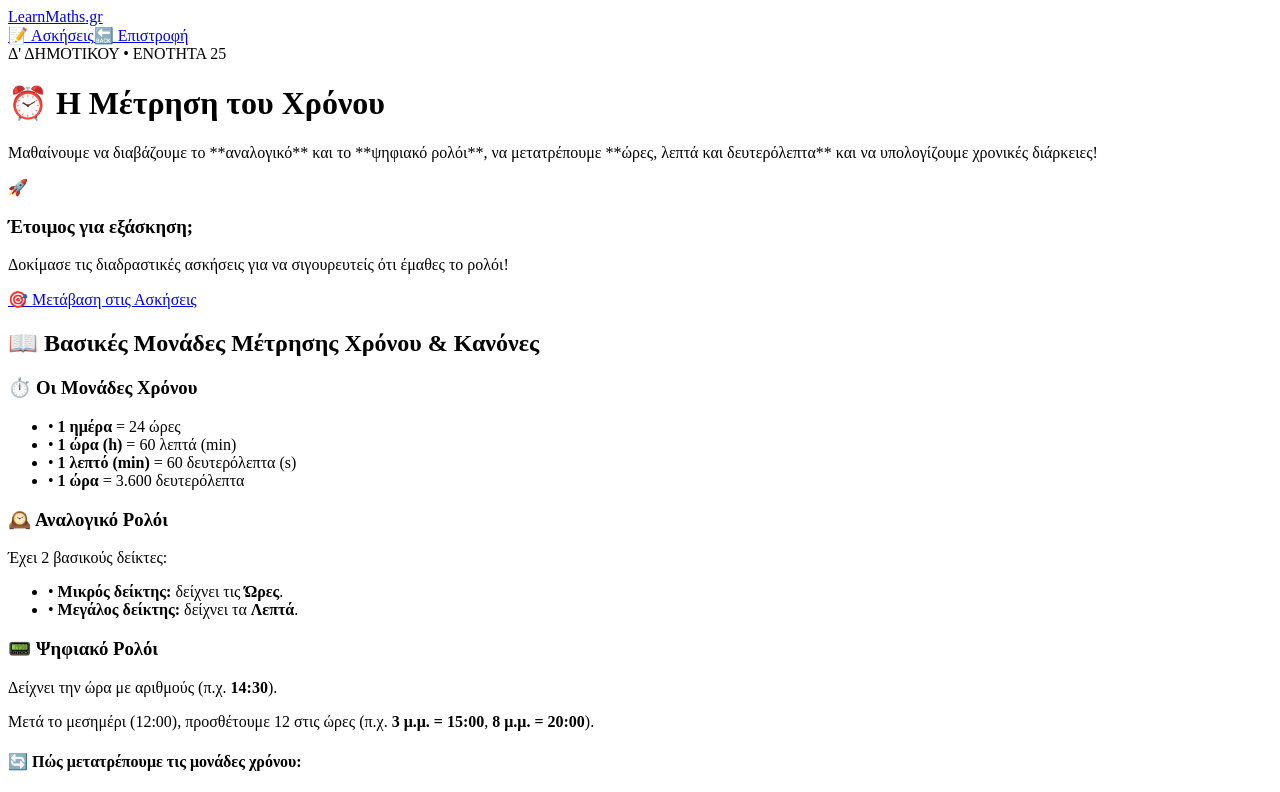
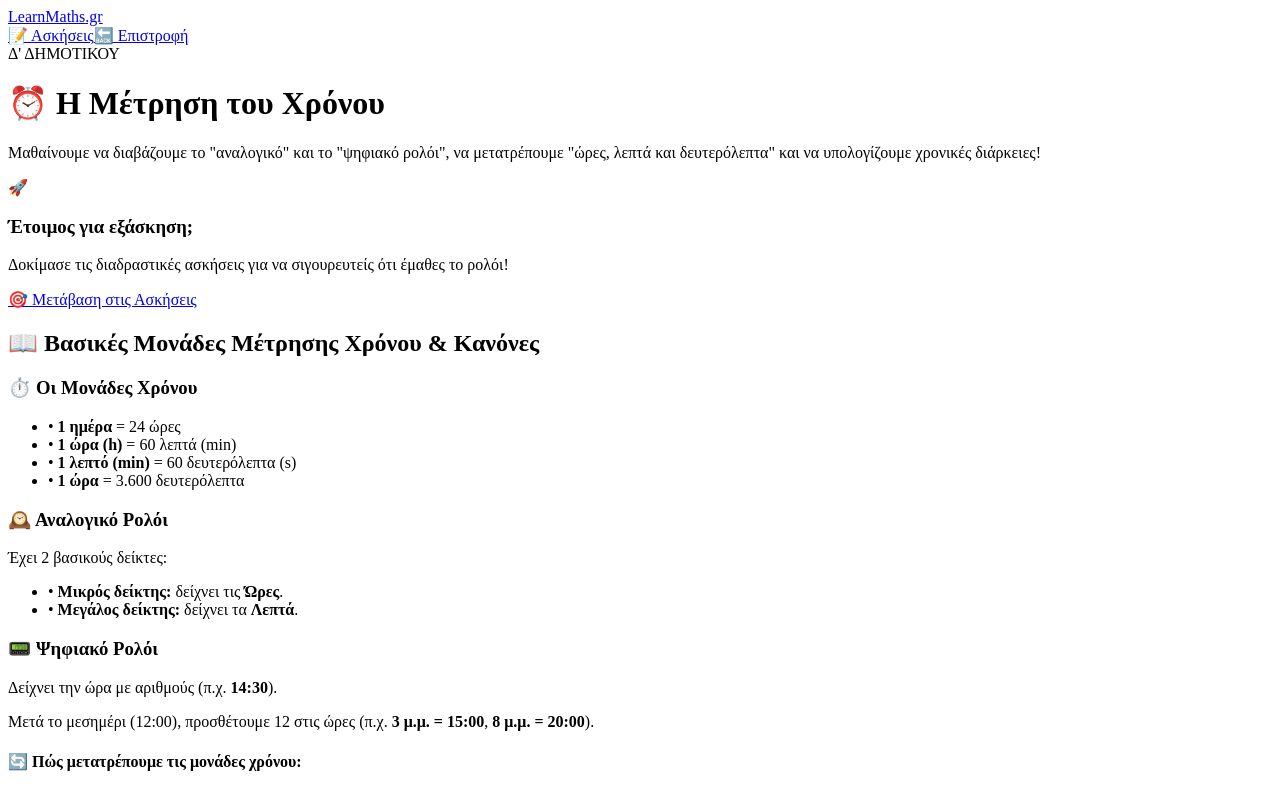
Before and after one commit to gkrimpas-lab/learn-maths-2026, a Next.js app: page /d-dimotikou/25-ora in a window 1280 px wide. Shown: the top 792 px of the page. Built offline with nearby package versions, Linux system fonts and the light colour scheme.

Commit message:
Fix typos and improve text clarity in 25-ora.js

```diff
--- a/pages/d-dimotikou/25-ora.js
+++ b/pages/d-dimotikou/25-ora.js
@@ -47,7 +47,7 @@ export default function OraTheoryPage() {
   return (
     <div className="min-h-screen bg-gray-50 text-gray-800 font-sans flex flex-col justify-between">
       <Head>
-        <title>⏰ Μέτρηση του Χρόνου & Ρολόι - LearnMaths.gr</title>
+        <title>⏰ Μέτρηση του Χρόνου και Ρολόι - LearnMaths.gr</title>
         <script src="https://cdn.tailwindcss.com"></script>
       </Head>
 
@@ -77,13 +77,13 @@ export default function OraTheoryPage() {
             <div className="relative z-10 grid grid-cols-1 md:grid-cols-3 gap-6 items-center">
               <div className="md:col-span-2 space-y-3">
                 <span className="bg-white/20 text-white text-xs font-black uppercase px-3 py-1 rounded-full tracking-wider">
-                  Δ' ΔΗΜΟΤΙΚΟΥ • ΕΝΟΤΗΤΑ 25
+                  Δ' ΔΗΜΟΤΙΚΟΥ
                 </span>
                 <h1 className="text-3xl lg:text-4xl font-black tracking-tight">
                   ⏰ Η Μέτρηση του Χρόνου
                 </h1>
                 <p className="text-blue-100 text-base lg:text-lg leading-relaxed">
-                  Μαθαίνουμε να διαβάζουμε το **αναλογικό** και το **ψηφιακό ρολόι**, να μετατρέπουμε **ώρες, λεπτά και δευτερόλεπτα** και να υπολογίζουμε χρονικές διάρκειες!
+                  Μαθαίνουμε να διαβάζουμε το "αναλογικό" και το "ψηφιακό ρολόι", να μετατρέπουμε "ώρες, λεπτά και δευτερόλεπτα" και να υπολογίζουμε χρονικές διάρκειες!
                 </p>
               </div>
 
@@ -338,7 +338,7 @@ export default function OraTheoryPage() {
                 {/* ΑΥΤΟΜΑΤΕΣ ΜΕΤΑΤΡΟΠΕΣ */}
                 <div className="bg-indigo-50 p-4 rounded-2xl border border-indigo-200 space-y-2">
                   <h4 className="text-xs font-black uppercase text-indigo-900 flex items-center gap-1.5">
-                    <span>🧮</span> Αυτόματη Μετατροπή της Ώρας:
+                    <span>🧮</span> Αυτοματη Μετατροπη της Ωρας:
                   </h4>
                   <div className="grid grid-cols-2 gap-2 text-center font-mono">
                     <div className="bg-white p-2.5 rounded-xl border border-indigo-100 shadow-sm">
```
